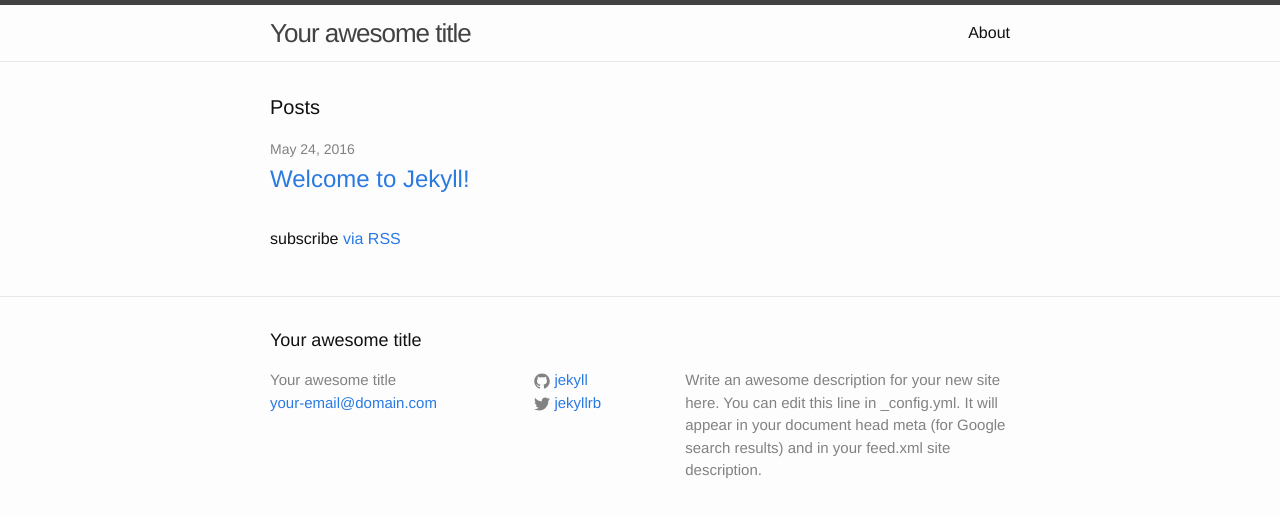
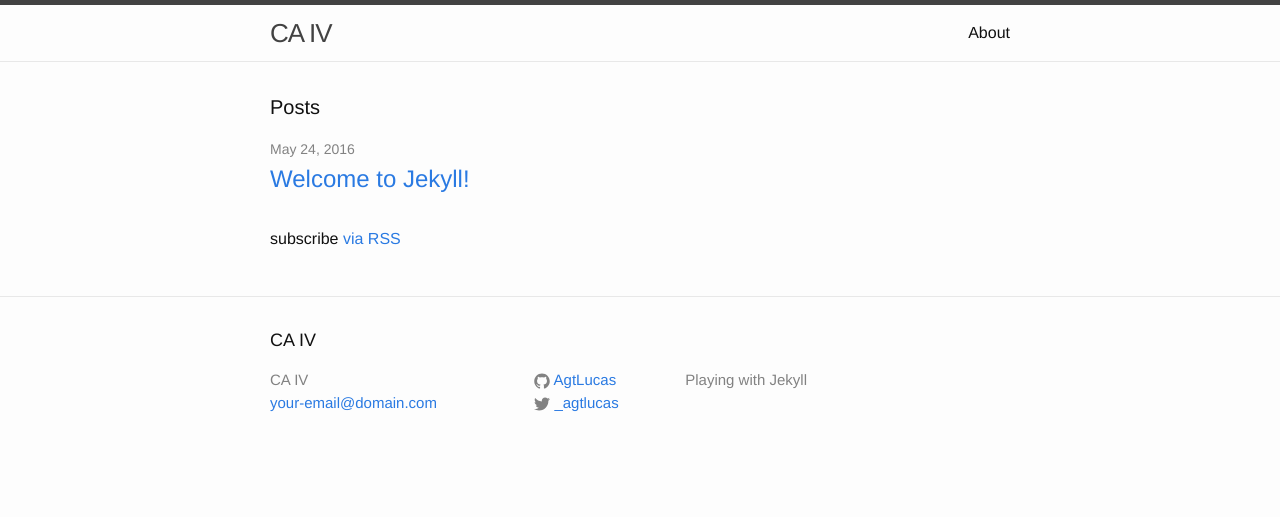
Before and after one commit to AgtLucas/caiv, a Jekyll site: the page built from index.html, in a window 1280 px wide. Shown: the top 517 px of the page. Built offline with Jekyll 4.4.1, drawn with Linux system fonts in a browser that asks for light colours.

Commit message:
Update config.yml

```diff
--- a/_config.yml
+++ b/_config.yml
@@ -6,16 +6,14 @@
 # 'jekyll serve'. If you change this file, please restart the server process.
 
 # Site settings
-title: Your awesome title
+title: CA IV
 email: your-email@domain.com
 description: > # this means to ignore newlines until "baseurl:"
-  Write an awesome description for your new site here. You can edit this
-  line in _config.yml. It will appear in your document head meta (for
-  Google search results) and in your feed.xml site description.
+  Playing with Jekyll
 baseurl: "" # the subpath of your site, e.g. /blog
 url: "http://yourdomain.com" # the base hostname & protocol for your site
-twitter_username: jekyllrb
-github_username:  jekyll
+twitter_username: _agtlucas
+github_username:  AgtLucas
 
 # Build settings
 markdown: kramdown
```
